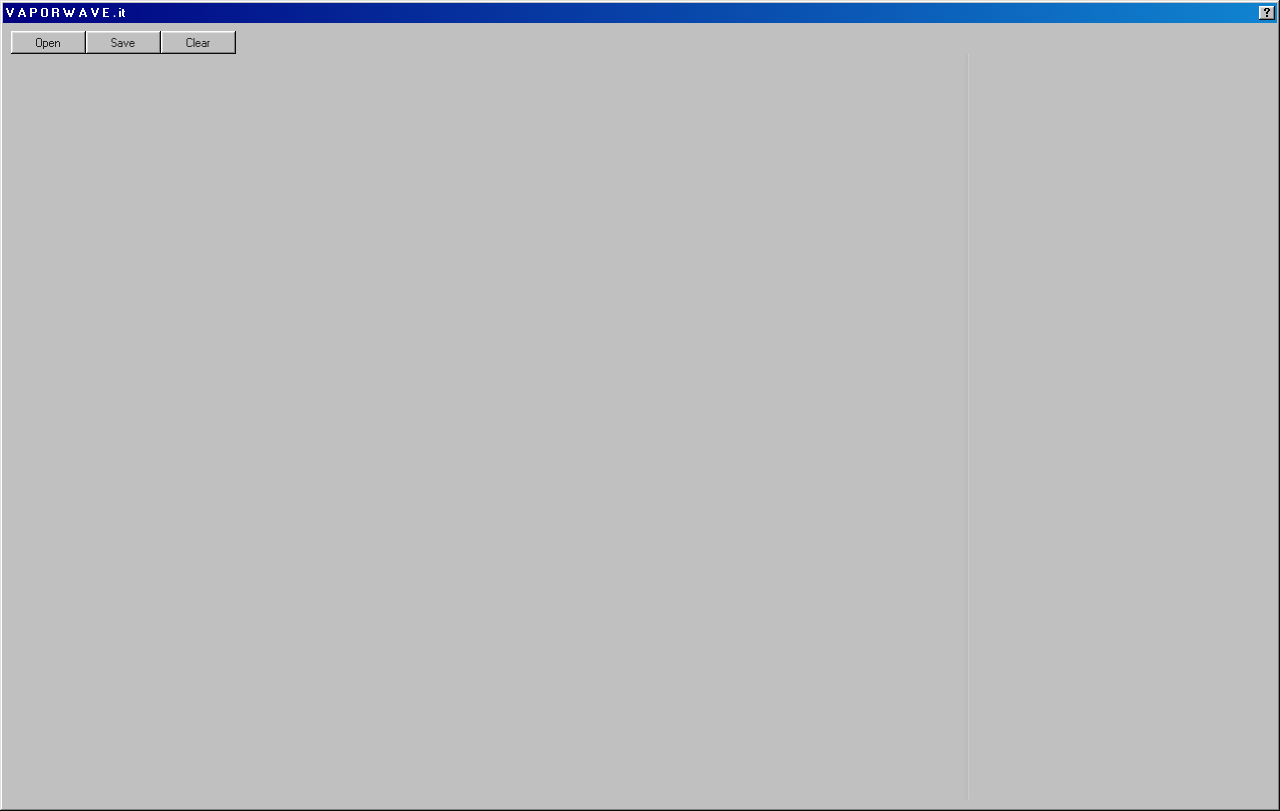
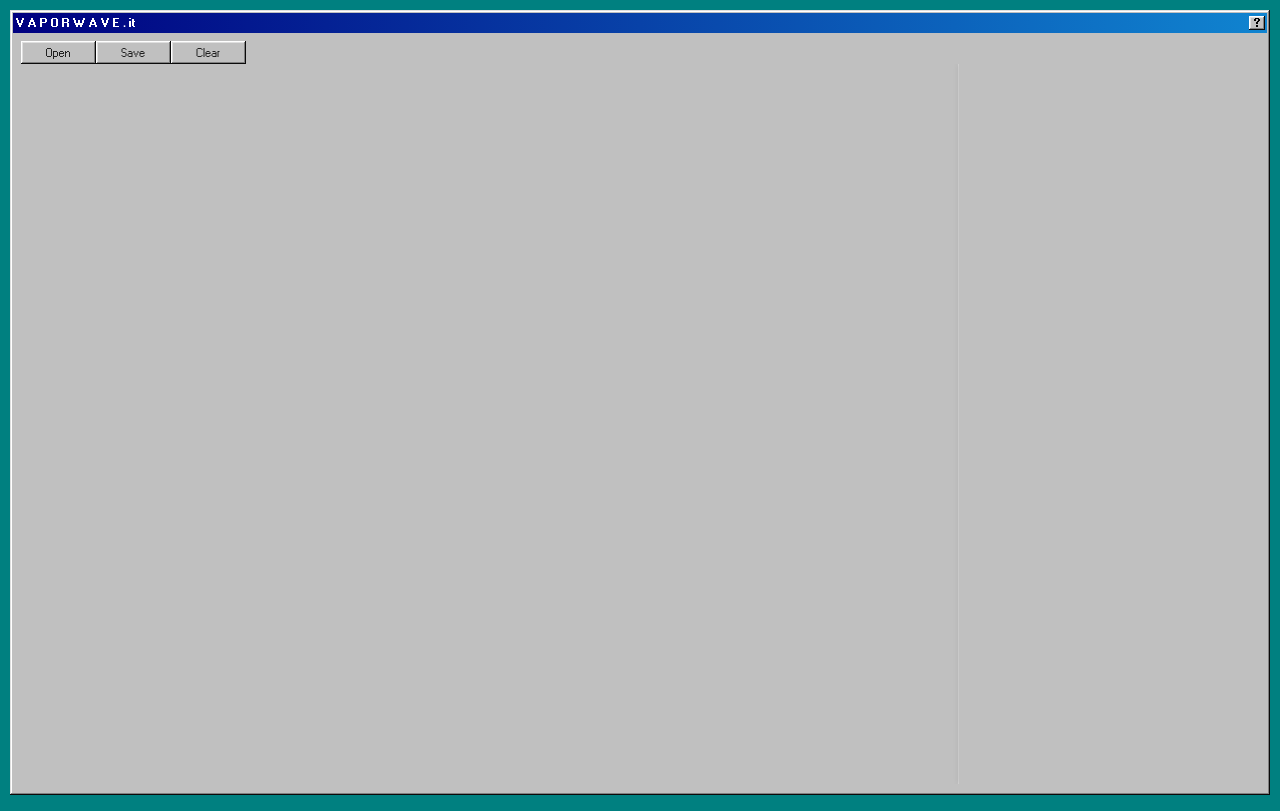
Before and after one commit to olivercrush/VPWV.IT, a React (Create React App) app: page / in a window 1280 px wide. Built offline with nearby package versions, Linux system fonts and the light colour scheme.

Commit message:
Changed background for w98 color

```diff
--- a/src/Components/App.css
+++ b/src/Components/App.css
@@ -1,5 +1,6 @@
 body {
-  background-color: black;
+  background-color: rgb(0,128,128);
+  padding: 10px;
 }
 
 .App {
@@ -12,7 +13,7 @@ body {
   flex-direction: row;
   flex-wrap: nowrap;
 
-  height: 93.3vh;
+  height: 90vh;
   overflow: hidden;
 }
 
```
